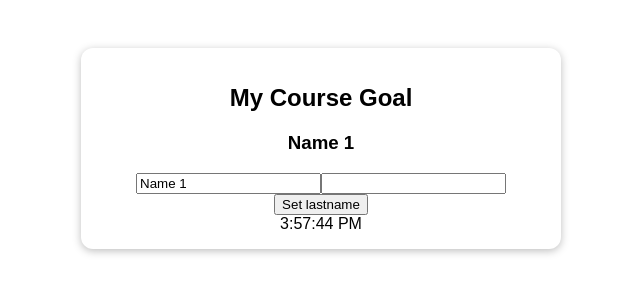
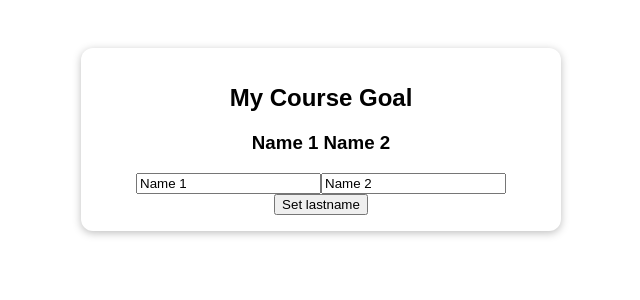
Before and after one commit to sabyrzhan/vuejs-the-complete-guide-course, a Vue app in the folder 019-composition-api/: page / in a window 1280 px wide. Shown: the top 300 px of the page, without its empty margins (319-959 px from the left). Built offline with nearby package versions, Linux system fonts and the light colour scheme.

Commit message:
019-composition-api: passing and using props in subcomponents

```diff
--- a/019-composition-api/src/App.vue
+++ b/019-composition-api/src/App.vue
@@ -1,10 +1,9 @@
 <template>
   <section class="container">
-    <h2>My Course Goal</h2>
-    <h3>{{ userName }}</h3>
+    <user-data :first-name="firstName" :last-name="lastName"></user-data>
     <div>
       <input type="text" v-model="firstName"/>
-      <input type="text" ref="lastName"/>
+      <input type="text" v-model="lastName"/>
     </div>
     <button @click="setLastName">Set lastname</button>
     <div>{{ lastUpdated }}</div>
@@ -13,19 +12,21 @@
 
 <script>
 import {computed, ref, watch} from "vue";
+import UserData from "@/components/UserData.vue";
 
 export default {
+  components: {UserData},
   setup() {
     const firstName = ref('Name 1')
     const lastName = ref('Name 2')
     const lastUpdated = ref(null)
 
     const userName = computed(() => {
-      return firstName.value + ' ' + lastName.value.value
+      return firstName.value + ' ' + lastName.value
     })
 
     const setLastName = () => {
-      lastName.value.value = 'Something'
+      lastName.value = 'Something'
     }
 
     watch(userName, (value) => {
--- /dev/null
+++ b/019-composition-api/src/components/UserData.vue
@@ -0,0 +1,18 @@
+<template>
+  <h2>My Course Goal</h2>
+  <h3>{{ userName }}</h3>
+</template>
+<script>
+import {computed} from "vue";
+
+export default {
+  props: ['firstName', 'lastName'],
+  setup(props) {
+    const userName = computed(() => {
+      return props.firstName + ' ' + props.lastName
+    })
+
+    return { userName }
+  }
+}
+</script>
```
